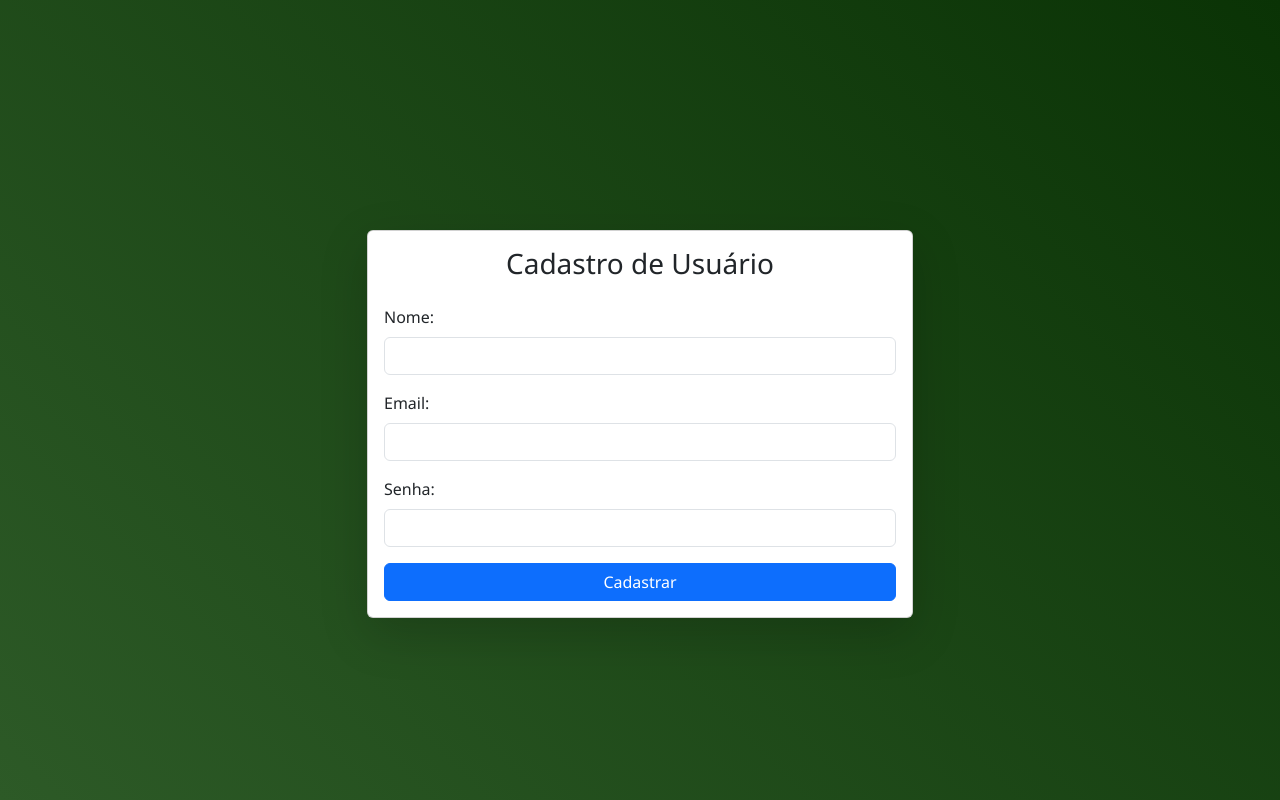
After one commit to esmaeladriano/BLFAZENDA, a PHP site: page /BLFazenda/cadastro/ in a window 1280 px wide. The commit adds this page. Run offline with PHP 8.4, Linux system fonts and the light colour scheme.

Commit message:
imlentei o cadastro

```diff
--- /dev/null
+++ b/cadastro/index.php
@@ -0,0 +1,68 @@
+<!DOCTYPE html>
+<html lang="pt">
+
+<head>
+    <meta charset="UTF-8">
+    <title>Cadastro de Usuário</title>
+    <link rel="stylesheet" href="../css/login.css">
+    <link rel="stylesheet" href="../css/global.css">
+    <link href="https://cdn.jsdelivr.net/npm/bootstrap@5.3.3/dist/css/bootstrap.min.css" rel="stylesheet">
+    <script src="https://ajax.googleapis.com/ajax/libs/jquery/3.5.1/jquery.min.js"></script>
+</head>
+
+<body class="bg-light">
+
+    <div class="container mt-5">
+        <div class="row justify-content-center">
+            <div class="col-md-6">
+                <div class="card shadow-lg">
+                    <div class="card-body">
+                        <h3 class="card-title text-center mb-4">Cadastro de Usuário</h3>
+
+                        <!-- Mensagens de alerta -->
+                        <?php if (isset($_GET['status'])): ?>
+                            <?php if ($_GET['status'] === 'sucesso'): ?>
+                                <div class="alert alert-success">✅ Usuário cadastrado com sucesso!
+                                    <h2>Cadastro realizado com sucesso!</h2>
+                                    <p>Você será redirecionado para a página de login em 5 segundos.</p>
+                                    <p>Se não for redirecionado, clique <a href="../login/">aqui</a>.</p>
+                                </div>
+                                <meta http-equiv='refresh' content='5;url=../login/'>
+
+                            <?php elseif ($_GET['status'] === 'email_duplicado'): ?>
+                                <div class="alert alert-warning">⚠️ Este email já está cadastrado.</div>
+                            <?php else: ?>
+                                <div class="alert alert-danger">❌ Erro ao cadastrar. Tente novamente.</div>
+                            <?php endif; ?>
+                        <?php endif; ?>
+
+                        <form action="processa_cadastro.php" method="post">
+                            <div class="mb-3">
+                                <label for="nome" class="form-label">Nome:</label>
+                                <input type="text" id="nome" name="nome" class="form-control" required>
+                            </div>
+
+                            <div class="mb-3">
+                                <label for="email" class="form-label">Email:</label>
+                                <input type="email" id="email" name="email" class="form-control" required>
+                            </div>
+
+                            <div class="mb-3">
+                                <label for="senha" class="form-label">Senha:</label>
+                                <input type="password" id="senha" name="senha" class="form-control" required>
+                            </div>
+
+                            <div class="d-grid">
+                                <button type="submit" class="btn btn-primary">Cadastrar</button>
+                            </div>
+                        </form>
+
+                    </div>
+                </div>
+            </div>
+        </div>
+    </div>
+
+</body>
+
+</html>
--- a/login/index.php
+++ b/login/index.php
@@ -29,6 +29,10 @@
 
       <button type="submit" class="login-btn">🚪 Acessar Painel</button>
     </form>
+    <div class="register-link" style="margin-top: 20px; text-align: center;">
+      <span>Não tem login?</span>
+      <a href="../cadastro/" style="color:rgb(255, 255, 255); text-decoration: underline;">Cadastre-se aqui</a>
+    </div>
   </div>
 
 </body>
```
Also changed, not shown: cadastro/processa_cadastro.php (added, +41 -0 lines), database/fazenda.sql (+16 -4 lines).
